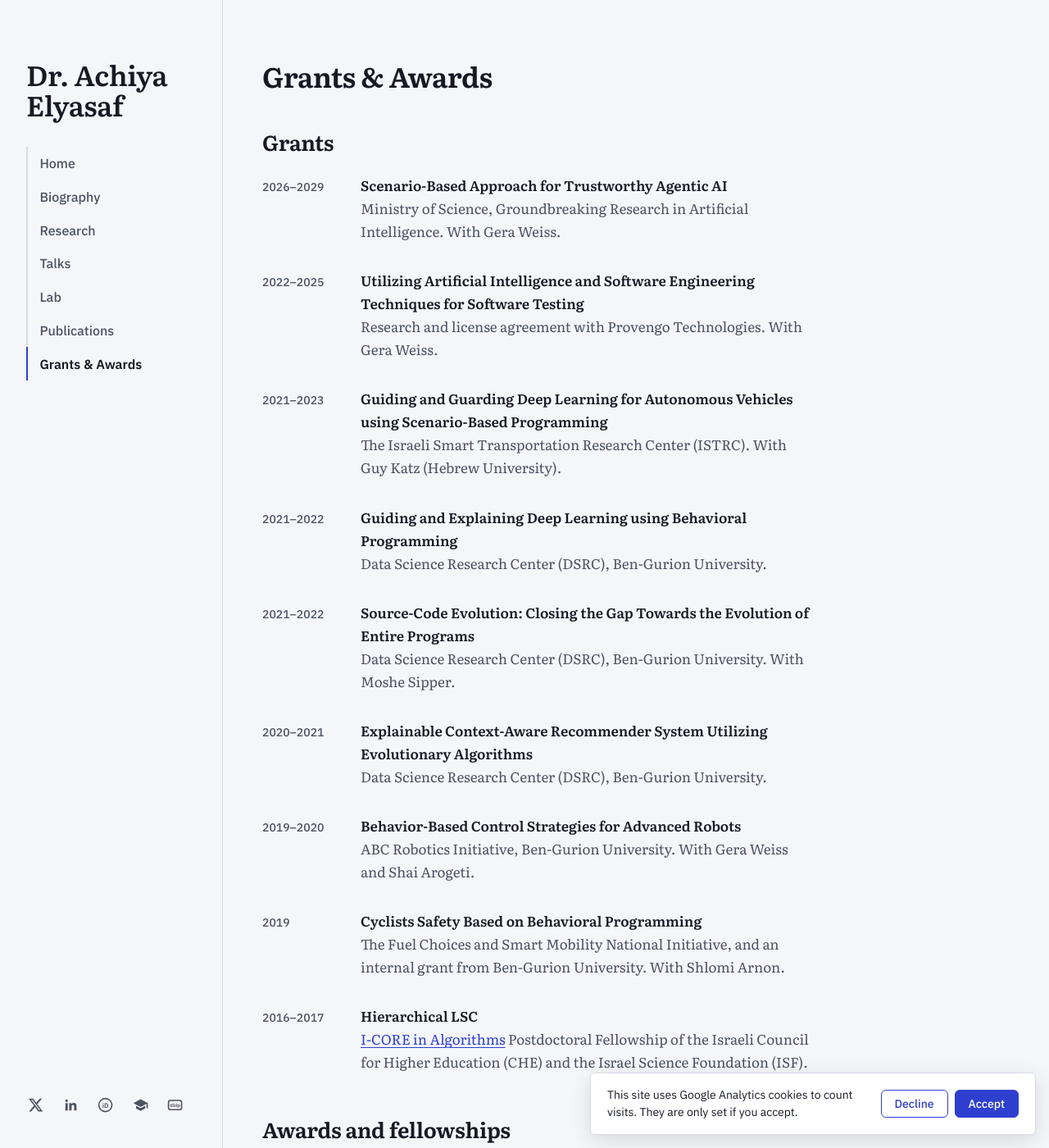
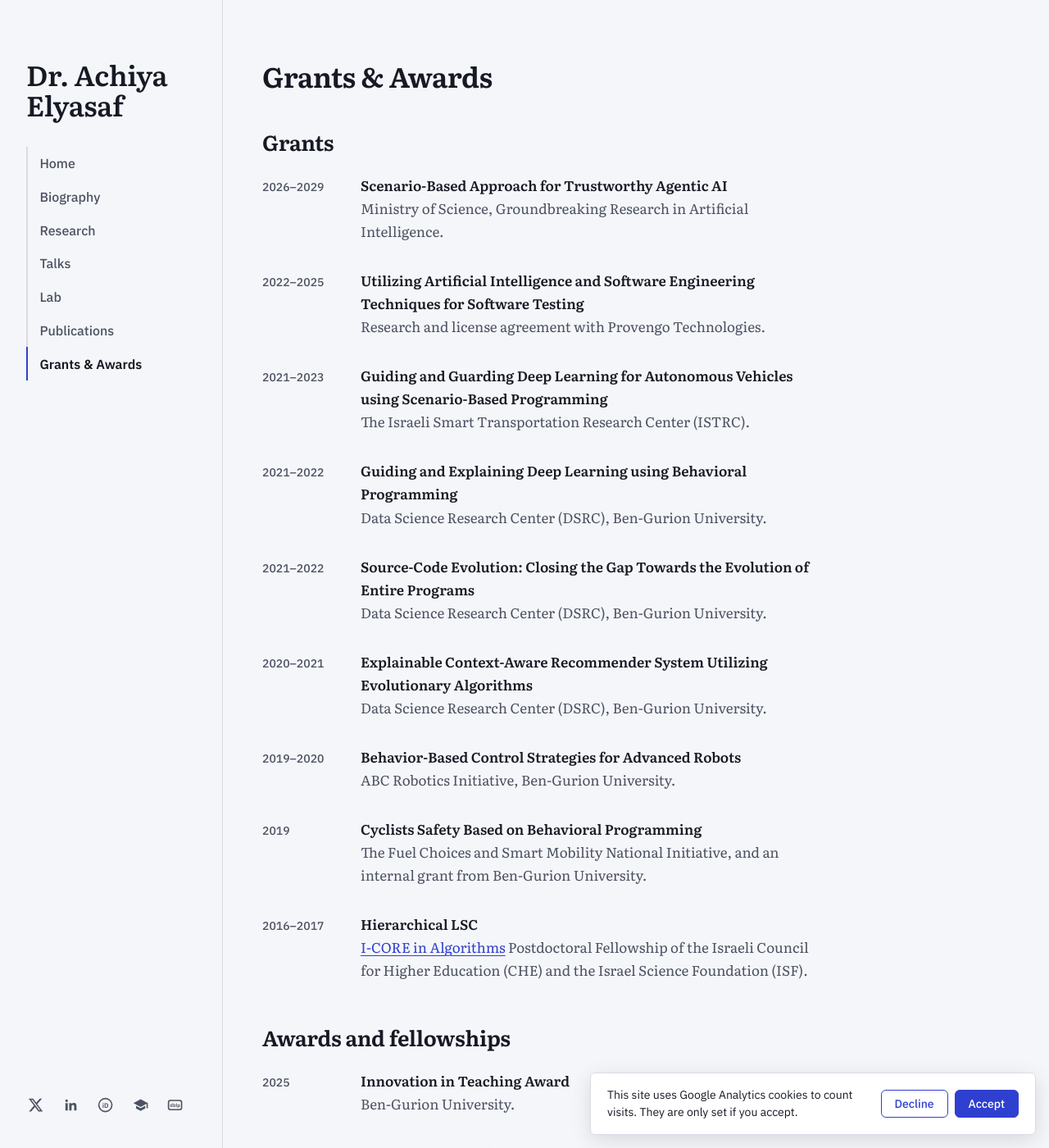
Before and after one commit to achiyae/homepage, a Jekyll site: the page built from grants-awards.md, in a window 1280 px wide and 1400 px high. Shown: the whole window at 82% size. Built offline with Jekyll 4.4.1, drawn with Linux system fonts in a browser that asks for light colours; some of the changed text lies outside the part shown.

Commit message:
Trim awards list and drop co-PI names from grants
Co-Authored-By: Claude Opus 5.5 <noreply@anthropic.com>
Claude-Session: https://claude.ai/code/session_01EGfREAT8Gtodni4CtkRxaP

```diff
--- a/grants-awards.md
+++ b/grants-awards.md
@@ -8,14 +8,14 @@ permalink: /grants-awards/
 ## Grants
 
 <ul class="cv-list">
-<li><span class="cv-year">2026–2029</span><div><strong>Scenario-Based Approach for Trustworthy Agentic AI</strong><br>Ministry of Science, Groundbreaking Research in Artificial Intelligence. With Gera Weiss.</div></li>
-<li><span class="cv-year">2022–2025</span><div><strong>Utilizing Artificial Intelligence and Software Engineering Techniques for Software Testing</strong><br>Research and license agreement with Provengo Technologies. With Gera Weiss.</div></li>
-<li><span class="cv-year">2021–2023</span><div><strong>Guiding and Guarding Deep Learning for Autonomous Vehicles using Scenario-Based Programming</strong><br>The Israeli Smart Transportation Research Center (ISTRC). With Guy Katz (Hebrew University).</div></li>
+<li><span class="cv-year">2026–2029</span><div><strong>Scenario-Based Approach for Trustworthy Agentic AI</strong><br>Ministry of Science, Groundbreaking Research in Artificial Intelligence.</div></li>
+<li><span class="cv-year">2022–2025</span><div><strong>Utilizing Artificial Intelligence and Software Engineering Techniques for Software Testing</strong><br>Research and license agreement with Provengo Technologies.</div></li>
+<li><span class="cv-year">2021–2023</span><div><strong>Guiding and Guarding Deep Learning for Autonomous Vehicles using Scenario-Based Programming</strong><br>The Israeli Smart Transportation Research Center (ISTRC).</div></li>
 <li><span class="cv-year">2021–2022</span><div><strong>Guiding and Explaining Deep Learning using Behavioral Programming</strong><br>Data Science Research Center (DSRC), Ben-Gurion University.</div></li>
-<li><span class="cv-year">2021–2022</span><div><strong>Source-Code Evolution: Closing the Gap Towards the Evolution of Entire Programs</strong><br>Data Science Research Center (DSRC), Ben-Gurion University. With Moshe Sipper.</div></li>
+<li><span class="cv-year">2021–2022</span><div><strong>Source-Code Evolution: Closing the Gap Towards the Evolution of Entire Programs</strong><br>Data Science Research Center (DSRC), Ben-Gurion University.</div></li>
 <li><span class="cv-year">2020–2021</span><div><strong>Explainable Context-Aware Recommender System Utilizing Evolutionary Algorithms</strong><br>Data Science Research Center (DSRC), Ben-Gurion University.</div></li>
-<li><span class="cv-year">2019–2020</span><div><strong>Behavior-Based Control Strategies for Advanced Robots</strong><br>ABC Robotics Initiative, Ben-Gurion University. With Gera Weiss and Shai Arogeti.</div></li>
-<li><span class="cv-year">2019</span><div><strong>Cyclists Safety Based on Behavioral Programming</strong><br>The Fuel Choices and Smart Mobility National Initiative, and an internal grant from Ben-Gurion University. With Shlomi Arnon.</div></li>
+<li><span class="cv-year">2019–2020</span><div><strong>Behavior-Based Control Strategies for Advanced Robots</strong><br>ABC Robotics Initiative, Ben-Gurion University.</div></li>
+<li><span class="cv-year">2019</span><div><strong>Cyclists Safety Based on Behavioral Programming</strong><br>The Fuel Choices and Smart Mobility National Initiative, and an internal grant from Ben-Gurion University.</div></li>
 <li><span class="cv-year">2016–2017</span><div><strong>Hierarchical LSC</strong><br><a href="https://www.icore-algo.org.il/">I-CORE in Algorithms</a> Postdoctoral Fellowship of the Israeli Council for Higher Education (CHE) and the Israel Science Foundation (ISF).</div></li>
 </ul>
 
@@ -23,18 +23,10 @@ permalink: /grants-awards/
 
 <ul class="cv-list">
 <li><span class="cv-year">2025</span><div><strong>Innovation in Teaching Award</strong><br>Ben-Gurion University.</div></li>
-<li><span class="cv-year">2022</span><div><strong>Excellence in Research Award</strong> to my student Roy Poliansky<br>Software and Information Systems Engineering, Ben-Gurion University.</div></li>
-<li><span class="cv-year">2018</span><div><strong>First Dean’s Award place, HackBGU 2018</strong> for the research group<br>Ben-Gurion University.</div></li>
 <li><span class="cv-year">2017</span><div><strong>Recognized by <a href="https://en.wikipedia.org/wiki/Nick_Bostrom">Nick Bostrom</a></strong><br>In <cite>Superintelligence</cite>, Bostrom lists my Ph.D. work on evolving FreeCell solvers among the top achievements of game-playing AI, next to Deep Blue’s win over Kasparov and IBM Watson’s win in Jeopardy!</div></li>
 <li><span class="cv-year">2016</span><div><strong><a href="https://www.icore-algo.org.il/">I-CORE in Algorithms</a> Postdoctoral Fellowship</strong><br>The Israeli Council for Higher Education (CHE) and the Israel Science Foundation (ISF).</div></li>
-<li><span class="cv-year">2016</span><div><strong>Dean’s List Award</strong><br>Weizmann Institute of Science.</div></li>
 <li><span class="cv-year">2015</span><div><strong><a href="https://cis.ieee.org/award-recipients.html#TCIAIGOutstandingPaperAward">Outstanding TCIAIG Journal Paper Award</a></strong> for “Evolutionary Design of FreeCell Solvers”<br>IEEE Computational Intelligence Society.</div></li>
-<li><span class="cv-year">2015</span><div><strong>Postdoctoral Fellowship</strong><br>Kreitman School of Advanced Graduate Studies, Ben-Gurion University.</div></li>
-<li><span class="cv-year">2014</span><div><strong>Dean’s List Award for excellence in research</strong><br>Ben-Gurion University.</div></li>
-<li><span class="cv-year">2014</span><div><strong>Excellence in Teaching Award</strong><br>Ben-Gurion University.</div></li>
 <li><span class="cv-year">2013</span><div><strong>Gold <a href="https://www.human-competitive.org/">HUMIES Award</a></strong> for human-competitive results, for “Evolutionary Design of FreeCell Solvers”<br>Genetic and Evolutionary Computation Conference (GECCO).</div></li>
-<li><span class="cv-year">2012</span><div><strong>Friedman Award for excellence in research</strong><br>Department of Computer Science, Ben-Gurion University.</div></li>
 <li><span class="cv-year">2011</span><div><strong>Gold <a href="https://www.human-competitive.org/">HUMIES Award</a></strong> for human-competitive results, for “GA-FreeCell: Evolving Solvers for the Game of FreeCell”<br>Genetic and Evolutionary Computation Conference (GECCO).</div></li>
-<li><span class="cv-year">2010</span><div><strong>Faran Scholarship for outstanding Ph.D. students</strong><br>Kreitman School of Advanced Graduate Studies, Ben-Gurion University.</div></li>
 <li><span class="cv-year">2009</span><div><strong>Bronze <a href="https://www.human-competitive.org/">HUMIES Award</a></strong> for human-competitive results, for “GP-Rush: Using Genetic Programming to Evolve Solvers for the Rush Hour Puzzle”<br>Genetic and Evolutionary Computation Conference (GECCO).</div></li>
 </ul>
```
Also changed, not shown: test/prose_pages_test.rb (+1 -1 lines).
